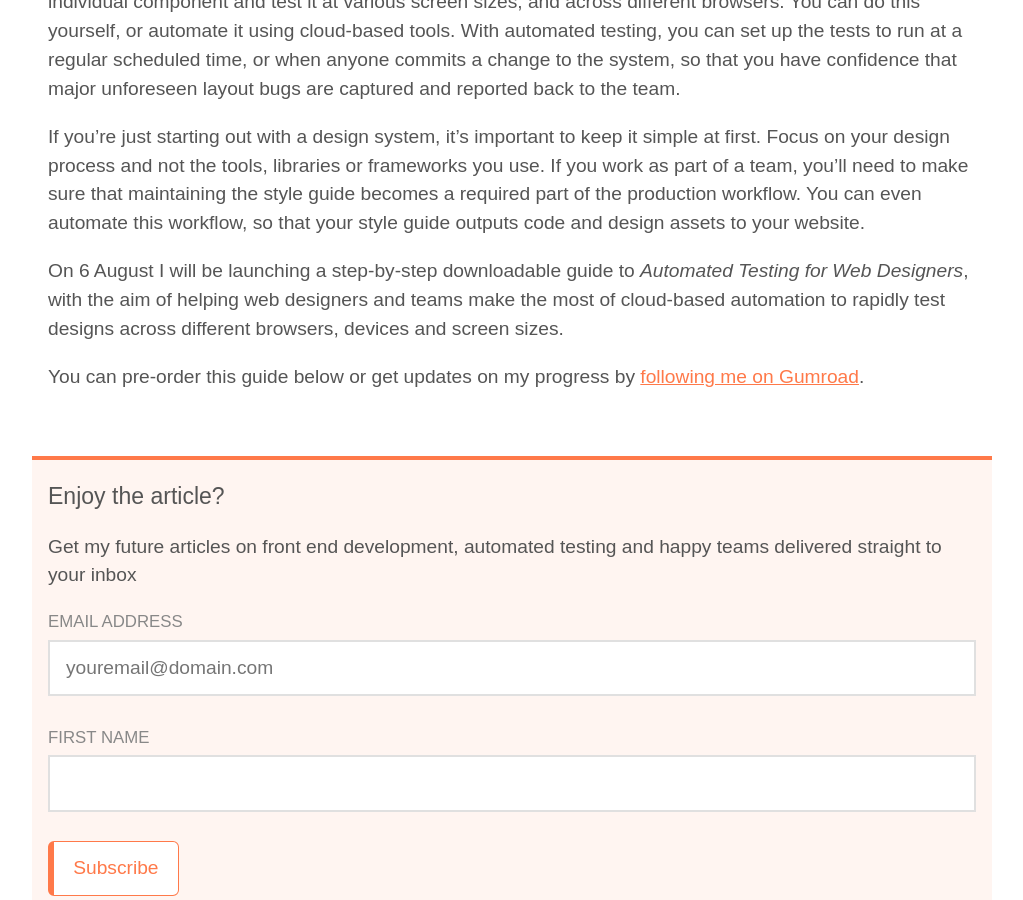
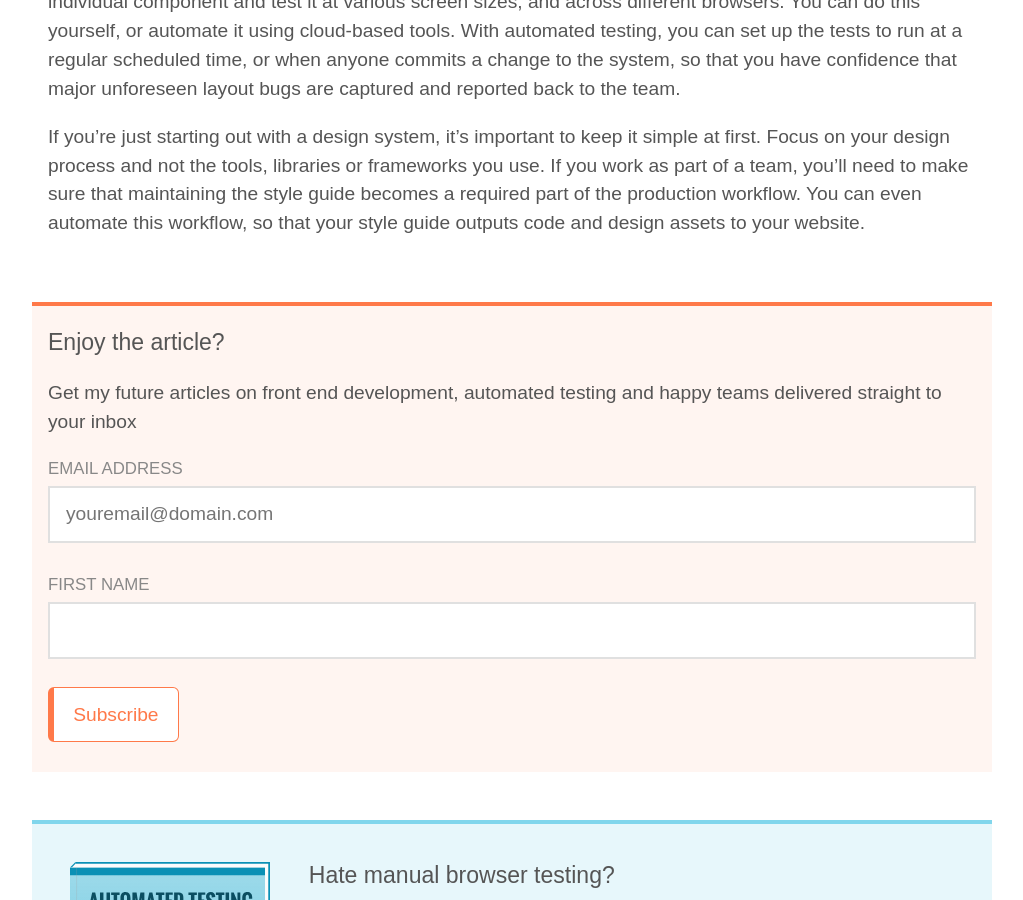
Before and after one commit to froots/froots.github.io, a Jekyll site: the page built from _posts/2015-08-01-test-your-design-system-not-your-website.md, in a window 1280 px wide and 900 px high, scrolled down 1165 px. Shown: the whole window, without its empty margins (128-1151 px from the left). Built offline with Jekyll 4.4.1, drawn with Linux system fonts in a browser that asks for light colours.

Commit message:
Removed pre-order info on design testing post

```diff
--- a/_posts/2015-08-01-test-your-design-system-not-your-website.md
+++ b/_posts/2015-08-01-test-your-design-system-not-your-website.md
@@ -30,7 +30,3 @@ For small sites and systems, your style guide might be just a single static page
 One of the biggest benefits of a style guide site is that it presents a controlled and consistent environment for manual and automated testing. Instead of finding a suitable page to test on your website, you can isolate an individual component and test it at various screen sizes, and across different browsers. You can do this yourself, or automate it using cloud-based tools. With automated testing, you can set up the tests to run at a regular scheduled time, or when anyone commits a change to the system, so that you have confidence that major unforeseen layout bugs are captured and reported back to the team.
 
 If you're just starting out with a design system, it's important to keep it simple at first. Focus on your design process and not the tools, libraries or frameworks you use. If you work as part of a team, you'll need to make sure that maintaining the style guide becomes a required part of the production workflow. You can even automate this workflow, so that your style guide outputs code and design assets to your website.
-
-On 6 August I will be launching a step-by-step downloadable guide to _Automated Testing for Web Designers_, with the aim of helping web designers and teams make the most of cloud-based automation to rapidly test designs across different browsers, devices and screen sizes.
-
-You can pre-order this guide below or get updates on my progress by [following me on Gumroad](https://gumroad.com/froots101).
```
